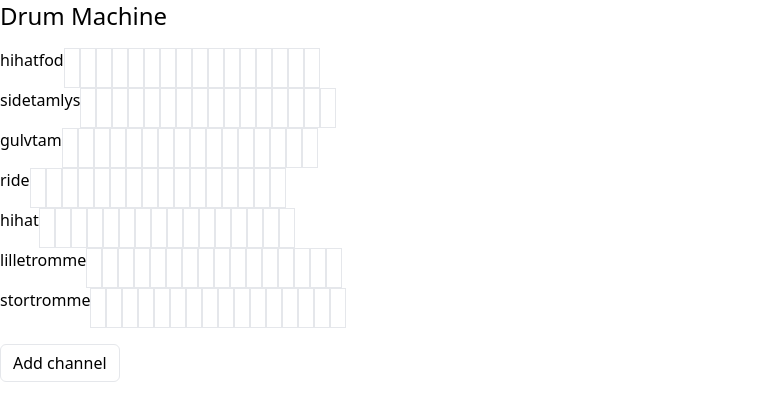
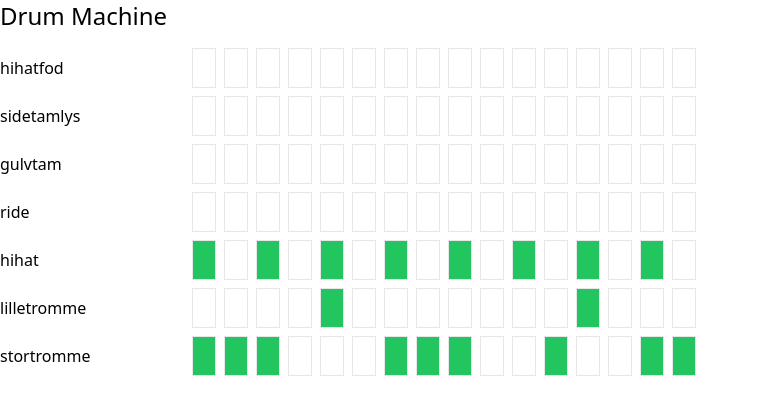
Before and after one commit to kaermorchen/drum-machine, a React (Vite) app: page / in a window 1280 px wide. Shown: the top 420 px of the page, without its empty margins (0-759 px from the left). Built offline with nearby package versions, Linux system fonts and the light colour scheme.

Commit message:
Add default song

```diff
--- a/src/components/channel-view.tsx
+++ b/src/components/channel-view.tsx
@@ -1,21 +1,22 @@
 import Channel from '../models/channel';
 import StepView from './step-view';
+import { observer } from 'mobx-react-lite';
 
 interface ChannelViewProps {
   channel: Channel;
 }
 
-function ChannelView({ channel }: ChannelViewProps) {
+const ChannelView = observer(({ channel }: ChannelViewProps) => {
   return (
-    <div className='flex'>
-      <div onClick={channel.song.play}>{channel.song.name}</div>
+    <div className="flex mb-2 items-center">
+      <div className="w-48 cursor-pointer">{channel.song.name}</div>
       <div className="flex">
         {channel.steps.map((step, index) => (
-          <StepView step={step} key={index} />
+          <StepView step={step} channel={channel} key={index} />
         ))}
       </div>
     </div>
   );
-}
+});
 
 export default ChannelView;
--- a/src/components/drum-machine.tsx
+++ b/src/components/drum-machine.tsx
@@ -25,21 +25,73 @@ class DrumMachineState {
     new Channel({ song: songs[1], steps: createEmptySteps() }),
     new Channel({ song: songs[2], steps: createEmptySteps() }),
     new Channel({ song: songs[3], steps: createEmptySteps() }),
-    new Channel({ song: songs[4], steps: createEmptySteps() }),
-    new Channel({ song: songs[5], steps: createEmptySteps() }),
-    new Channel({ song: songs[6], steps: createEmptySteps() }),
+    new Channel({
+      song: songs[4],
+      steps: [
+        new Step(true),
+        new Step(),
+        new Step(true),
+        new Step(),
+        new Step(true),
+        new Step(),
+        new Step(true),
+        new Step(),
+        new Step(true),
+        new Step(),
+        new Step(true),
+        new Step(),
+        new Step(true),
+        new Step(),
+        new Step(true),
+        new Step(),
+      ],
+    }),
+    new Channel({
+      song: songs[5],
+      steps: [
+        new Step(),
+        new Step(),
+        new Step(),
+        new Step(),
+        new Step(true),
+        new Step(),
+        new Step(),
+        new Step(),
+        new Step(),
+        new Step(),
+        new Step(),
+        new Step(),
+        new Step(true),
+        new Step(),
+        new Step(),
+        new Step(),
+      ],
+    }),
+    new Channel({
+      song: songs[6],
+      steps: [
+        new Step(true),
+        new Step(true),
+        new Step(true),
+        new Step(),
+        new Step(),
+        new Step(),
+        new Step(true),
+        new Step(true),
+        new Step(true),
+        new Step(),
+        new Step(),
+        new Step(true),
+        new Step(),
+        new Step(),
+        new Step(true),
+        new Step(true),
+      ],
+    }),
   ];
 
   constructor() {
     makeAutoObservable(this);
-
-    this.addChannel = this.addChannel.bind(this);
-  }
-
-  addChannel() {
-    this.channels.push(
-      new Channel({ song: songs[0], steps: createEmptySteps() })
-    );
   }
 }
 
@@ -47,20 +99,11 @@ const state = new DrumMachineState();
 
 const DrumMachine = observer(() => {
   return (
-    <>
-      <div className="mb-4">
-        {state.channels.map((channel, index) => (
-          <ChannelView channel={channel} key={index} />
-        ))}
-      </div>
-
-      <button
-        onClick={state.addChannel}
-        className="pointer-events-auto rounded-md border px-3 py-2 leading-5"
-      >
-        Add channel
-      </button>
-    </>
+    <div className="mb-4">
+      {state.channels.map((channel, index) => (
+        <ChannelView channel={channel} key={index} />
+      ))}
+    </div>
   );
 });
 
--- a/src/components/step-view.tsx
+++ b/src/components/step-view.tsx
@@ -1,13 +1,24 @@
+import Channel from '../models/channel';
 import Step from '../models/step';
+import { observer } from 'mobx-react-lite';
 
 interface StepViewProps {
   step: Step;
+  channel: Channel;
 }
 
-function StepView({ step }: StepViewProps) {
+const StepView = observer(({ step, channel }: StepViewProps) => {
   return (
-    <div className="border w-4 h-10 cursor-pointer" onClick={step.toggle}></div>
+    <div
+      className={`border w-6 h-10 mr-2 cursor-pointer ${
+        step.isPlaying ? 'bg-green-500' : 'bg-white'
+      }`}
+      onClick={() => {
+        step.toggle();
+        channel.song.play();
+      }}
+    ></div>
   );
-}
+});
 
 export default StepView;
--- a/src/models/step.ts
+++ b/src/models/step.ts
@@ -1,10 +1,12 @@
 import { makeAutoObservable } from 'mobx';
 
 export default class Step {
-  isPlaying = false;
+  isPlaying: boolean;
 
-  constructor() {
+  constructor(isPlaying = false) {
     makeAutoObservable(this);
+
+    this.isPlaying = isPlaying;
 
     this.toggle = this.toggle.bind(this);
   }
```
